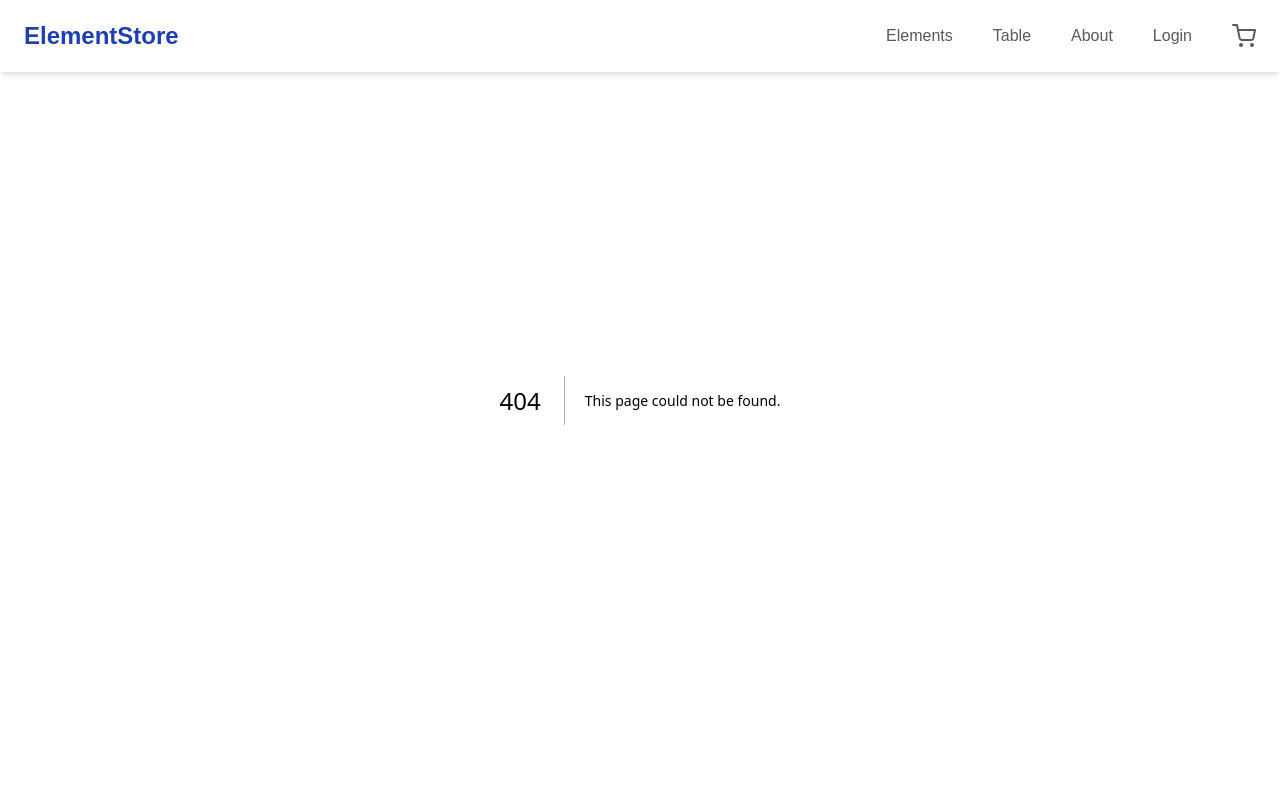
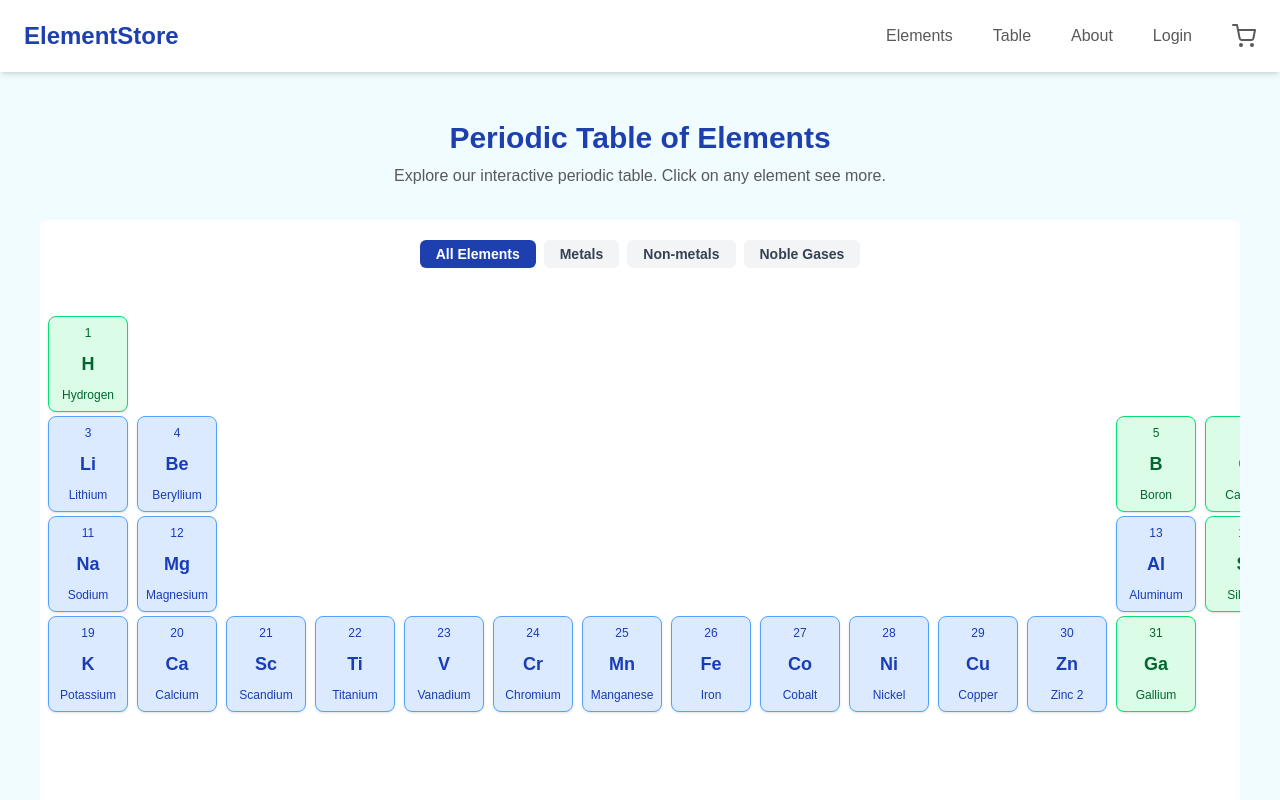
Before and after one commit to clr-cera/Web_2025_1, a Next.js app in the folder frontend/: page /Table in a window 1280 px wide. Before the commit this address had no page. Shown: the top 800 px of the page. Built offline with nearby package versions, Linux system fonts and the light colour scheme; data requests are answered from the project's data file.

Commit message:
specific page

```diff
--- a/frontend/db.json
+++ b/frontend/db.json
@@ -10,7 +10,9 @@
       "state": "Gas",
       "price": 0.02,
       "stock": 150,
-      "id": "658d"
+      "id": "658d",
+      "row": 1,
+      "column": 1
     },
     {
       "atomic_number": 2,
@@ -19,6 +21,8 @@
       "name": "Helium",
       "description": "Helium is a colorless, odorless gas that is lighter than air. It is the second most abundant element in the universe.",
       "category": "Noble Gases",
+      "row": 1,
+      "column": 18,
       "state": "Gas",
       "price": 0.01,
       "stock": 100,
@@ -31,6 +35,8 @@
       "name": "Lithium",
       "description": "Lithium is a soft, silvery-white metal. It is the lightest metal and the least dense solid element.",
       "category": "Metals",
+      "row": 2,
+      "column": 1,
       "state": "Solid",
       "price": 0.03,
       "stock": 85,
@@ -43,6 +49,8 @@
       "name": "Beryllium",
       "description": "Beryllium is a hard, grayish metal. It is the fourth element in the periodic table and has the atomic number 4.",
       "category": "Metals",
+      "row": 2,
+      "column": 2,
       "state": "Solid",
       "price": 0.05,
       "stock": 10,
@@ -55,6 +63,8 @@
       "name": "Boron",
       "description": "Boron is a metalloid that is essential for plant growth. It is used in glass and ceramics.",
       "category": "Non-Metals",
+      "row": 2,
+      "column": 13,
       "state": "Solid",
       "price": 0.04,
       "stock": 60,
@@ -67,6 +77,8 @@
       "name": "Carbon",
       "description": "Carbon is a non-metal that is the basis of all known life. It exists in several forms, including graphite and diamond.",
       "category": "Non-Metals",
+      "row": 2,
+      "column": 14,
       "state": "Solid",
       "price": 0.02,
       "stock": 200,
@@ -79,6 +91,8 @@
       "name": "Nitrogen",
       "description": "Nitrogen is a colorless, odorless gas that makes up about 78% of the Earth's atmosphere.",
       "category": "Non-Metals",
+      "row": 2,
+      "column": 15,
       "state": "Gas",
       "price": 0.01,
       "stock": 180,
@@ -91,6 +105,8 @@
       "name": "Oxygen",
       "description": "Oxygen is a colorless, odorless gas that is essential for respiration in most living organisms.",
       "category": "Non-Metals",
+      "row": 2,
+      "column": 16,
       "state": "Gas",
       "price": 0.02,
       "stock": 190,
@@ -103,6 +119,8 @@
       "name": "Neon",
       "description": "Neon is a noble gas that is used in neon signs and high-voltage indicators.",
       "category": "Noble Gases",
+      "row": 2,
+      "column": 18,
       "state": "Gas",
       "price": 0.03,
       "stock": 70,
@@ -115,6 +133,8 @@
       "name": "Sodium",
       "description": "Sodium is a soft, silvery-white metal that reacts vigorously with water.",
       "category": "Metals",
+      "row": 3,
+      "column": 1,
       "state": "Solid",
       "price": 0.04,
       "stock": 95,
@@ -127,6 +147,8 @@
       "name": "Magnesium",
       "description": "Magnesium is a shiny gray metal that is used in lightweight alloys and fireworks.",
       "category": "Metals",
+      "row": 3,
+      "column": 2,
       "state": "Solid",
       "price": 0.03,
       "stock": 110,
@@ -139,6 +161,8 @@
       "name": "Aluminum",
       "description": "Aluminum is a lightweight, silvery-white metal used in a wide range of applications from packaging to aerospace.",
       "category": "Metals",
+      "row": 3,
+      "column": 13,
       "state": "Solid",
       "price": 0.03,
       "stock": 120,
@@ -151,6 +175,8 @@
       "name": "Silicon",
       "description": "Silicon is a metalloid essential in electronics and computer chips. It is also used in construction materials.",
       "category": "Non-Metals",
+      "row": 3,
+      "column": 14,
       "state": "Solid",
       "price": 0.04,
       "stock": 140,
@@ -163,6 +189,8 @@
       "name": "Phosphorus",
       "description": "Phosphorus is a reactive non-metal used in fertilizers, detergents, and explosives.",
       "category": "Non-Metals",
+      "row": 3,
+      "column": 15,
       "state": "Solid",
       "price": 0.03,
       "stock": 100,
@@ -176,6 +204,8 @@
       "description": "Sulfur is a yellow solid non-metal used in industrial processes such as sulfuric acid production.",
       "category": "Non-Metals",
       "state": "Solid",
+      "row": 3,
+      "column": 16,
       "price": 0.02,
       "stock": 130,
       "id": "20f0"
@@ -187,6 +217,8 @@
       "name": "Chlorine",
       "description": "Chlorine is a yellow-green gas used in disinfection, plastics, and water treatment.",
       "category": "Non-Metals",
+      "row": 3,
+      "column": 17,
       "state": "Gas",
       "price": 0.02,
       "stock": 160,
@@ -200,6 +232,8 @@
       "description": "Argon is a noble gas commonly used in lighting and welding applications.",
       "category": "Noble Gases",
       "state": "Gas",
+      "row": 3,
+      "column": 18,
       "price": 0.03,
       "stock": 90,
       "id": "5a39"
@@ -211,6 +245,8 @@
       "name": "Potassium",
       "description": "Potassium is a soft metal essential for biological functions. It reacts violently with water.",
       "category": "Metals",
+      "row": 4,
+      "column": 1,
       "state": "Solid",
       "price": 0.04,
       "stock": 85,
@@ -223,9 +259,11 @@
       "name": "Calcium",
       "description": "Calcium is a metal used in building materials and is essential for bone health in living organisms.",
       "category": "Metals",
+      "row": 4,
+      "column": 2,
       "state": "Solid",
       "price": 0.03,
-      "stock": 110,
+      "stock": 0,
       "id": "86ad"
     },
     {
@@ -235,9 +273,11 @@
       "name": "Scandium",
       "description": "Scandium is a soft, silvery metal often found in rare earth minerals and used in aerospace alloys.",
       "category": "Metals",
+      "row": 4,
+      "column": 3,
       "state": "Solid",
       "price": 0.06,
-      "stock": 40,
+      "stock": 0,
       "id": "5300"
     },
     {
@@ -247,6 +287,8 @@
       "name": "Titanium",
       "description": "Titanium is a strong, corrosion-resistant metal used in aerospace, medical implants, and pigments.",
       "category": "Metals",
+      "row": 4,
+      "column": 4,
       "state": "Solid",
       "price": 0.07,
       "stock": 70,
@@ -259,6 +301,8 @@
       "name": "Vanadium",
       "description": "Vanadium is a hard, silvery metal used in steel alloys to improve strength and durability.",
       "category": "Metals",
+      "row": 4,
+      "column": 5,
       "state": "Solid",
       "price": 0.06,
       "stock": 60,
@@ -271,6 +315,8 @@
       "name": "Chromium",
       "description": "Chromium is a lustrous metal known for its high polish and used in stainless steel production.",
       "category": "Metals",
+      "row": 4,
+      "column": 6,
       "state": "Solid",
       "price": 0.05,
       "stock": 50,
@@ -283,6 +329,8 @@
       "name": "Manganese",
       "description": "Manganese is a brittle metal essential in steelmaking and used in batteries and pigments.",
       "category": "Metals",
+      "row": 4,
+      "column": 7,
       "state": "Solid",
       "price": 0.04,
       "stock": 65,
@@ -295,6 +343,8 @@
       "name": "Iron",
       "description": "Iron is a magnetic metal crucial in construction, tools, and the human body's oxygen transport.",
       "category": "Metals",
+      "row": 4,
+      "column": 8,
       "state": "Solid",
       "price": 0.03,
       "stock": 200,
@@ -307,6 +357,8 @@
       "name": "Cobalt",
       "description": "Cobalt is a magnetic metal used in batteries, magnets, and to produce blue pigments in glass.",
       "category": "Metals",
+      "row": 4,
+      "column": 9,
       "state": "Solid",
       "price": 0.06,
       "stock": 75,
@@ -319,6 +371,8 @@
       "name": "Nickel",
       "description": "Nickel is a silvery-white metal used in coins, batteries, and stainless steel.",
       "category": "Metals",
+      "row": 4,
+      "column": 10,
       "state": "Solid",
       "price": 0.05,
       "stock": 85,
@@ -331,6 +385,8 @@
       "name": "Copper",
       "description": "Copper is a reddish metal known for its electrical conductivity, used in wiring and plumbing.",
       "category": "Metals",
+      "row": 4,
+      "column": 11,
       "state": "Solid",
       "price": 0.04,
       "stock": 95,
@@ -343,6 +399,8 @@
       "name": "Zinc 2",
       "description": "Zinc is a bluish-silver metal used to galvanize steel, in batteries, and as a dietary supplement.",
       "category": "Metals",
+      "row": 4,
+      "column": 12,
       "state": "Solid",
       "price": 0.03,
       "stock": 105,
@@ -359,6 +417,20 @@
       "state": "Solid",
       "price": 50,
       "stock": 0
+    },
+    {
+      "id": "da92",
+      "atomic_number": 31,
+      "atomic_mass": 69.723,
+      "symbol": "Ga",
+      "name": "Gallium",
+      "description": "Gallium is a soft metal that smells in your hands",
+      "category": "Non-Metals",
+      "state": "Solid",
+      "price": 1,
+      "stock": 100,
+      "row": 4,
+      "column": 13
     }
   ],
   "users": [
--- a/frontend/src/app/Admin/components/ProductTable.tsx
+++ b/frontend/src/app/Admin/components/ProductTable.tsx
@@ -118,18 +118,20 @@ export const ProductsTable: React.FC<ProductsTableProps> = ({ data = [] }) => {
         <form
           onSubmit={async (e) => {
             e.preventDefault();
-            const form = e.currentTarget;
+            const formData = new FormData(e.currentTarget);
             try {
               const newProduct = {
-                atomic_number: Number((form[0] as HTMLInputElement).value),
-                atomic_mass: Number((form[1] as HTMLInputElement).value),
-                symbol: (form[2] as HTMLInputElement).value,
-                name: (form[3] as HTMLInputElement).value,
-                description: (form[4] as HTMLTextAreaElement).value,
-                category: (form[5] as HTMLSelectElement).value,
-                state: (form[6] as HTMLInputElement).value,
-                price: Number((form[7] as HTMLInputElement).value),
-                stock: Number((form[8] as HTMLInputElement).value),
+                atomic_number: Number(formData.get("atomic_number")),
+                atomic_mass: Number(formData.get("atomic_mass")),
+                symbol: formData.get("symbol") as string,
+                name: formData.get("name") as string,
+                description: formData.get("description") as string,
+                category: formData.get("category") as string,
+                state: formData.get("state") as string,
+                price: Number(formData.get("price")),
+                stock: Number(formData.get("stock")),
+                row: Number(formData.get("row")),
+                column: Number(formData.get("column")),
               };
 
               await createElement(newProduct);
@@ -145,6 +147,7 @@ export const ProductsTable: React.FC<ProductsTableProps> = ({ data = [] }) => {
             <label className="text-text-gray-darker">Atomic Number</label>
             <input
               type="number"
+              name="atomic_number"
               placeholder="e.g. 31"
               className="border px-3 py-2 rounded border-border-gray"
             />
@@ -154,6 +157,7 @@ export const ProductsTable: React.FC<ProductsTableProps> = ({ data = [] }) => {
             <label className="text-text-gray-darker">Atomic Mass</label>
             <input
               type="number"
+              name="atomic_mass"
               step="0.001"
               placeholder="e.g. 69.723"
               className="border px-3 py-2 rounded border-border-gray"
@@ -164,6 +168,7 @@ export const ProductsTable: React.FC<ProductsTableProps> = ({ data = [] }) => {
             <label className="text-text-gray-darker">Symbol</label>
             <input
               type="text"
+              name="symbol"
               placeholder="e.g. Ga"
               className="border px-3 py-2 rounded border-border-gray"
             />
@@ -173,6 +178,7 @@ export const ProductsTable: React.FC<ProductsTableProps> = ({ data = [] }) => {
             <label className="text-text-gray-darker">Name</label>
             <input
               type="text"
+              name="name"
               placeholder="e.g. Gallium"
               className="border px-3 py-2 rounded border-border-gray"
             />
@@ -181,6 +187,7 @@ export const ProductsTable: React.FC<ProductsTableProps> = ({ data = [] }) => {
           <div className="flex flex-col gap-1">
             <label className="text-text-gray-darker">Description</label>
             <textarea
+              name="description"
               placeholder="e.g. Gallium is a soft metal that melts in your hand."
               className="border px-3 py-2 rounded border-border-gray resize-none"
               rows={3}
@@ -189,7 +196,7 @@ export const ProductsTable: React.FC<ProductsTableProps> = ({ data = [] }) => {
 
           <div className="flex flex-col gap-1">
             <label className="text-text-gray-darker">Category</label>
-            <select className="border px-3 py-2 rounded border-border-gray">
+            <select name="category" className="border px-3 py-2 rounded border-border-gray">
               <option value="Metals">Metals</option>
               <option value="Non-Metals">Non-Metals</option>
               <option value="Noble Gases">Noble Gases</option>
@@ -200,6 +207,7 @@ export const ProductsTable: React.FC<ProductsTableProps> = ({ data = [] }) => {
             <label className="text-text-gray-darker">State</label>
             <input
               type="text"
+              name="state"
               placeholder="e.g. Solid"
               className="border px-3 py-2 rounded border-border-gray"
             />
@@ -209,6 +217,7 @@ export const ProductsTable: React.FC<ProductsTableProps> = ({ data = [] }) => {
             <label className="text-text-gray-darker">Price ($)</label>
             <input
               type="number"
+              name="price"
               step="0.01"
               placeholder="e.g. 0.05"
               className="border px-3 py-2 rounded border-border-gray"
@@ -219,9 +228,31 @@ export const ProductsTable: React.FC<ProductsTableProps> = ({ data = [] }) => {
             <label className="text-text-gray-darker">Stock</label>
             <input
               type="number"
+              name="stock"
               placeholder="e.g. 100"
               className="border px-3 py-2 rounded border-border-gray"
             />
+          </div>
+
+          <div className="flex gap-4">
+            <div className="flex flex-col gap-1 w-1/2">
+              <label className="text-text-gray-darker">Row</label>
+              <input
+                type="number"
+                name="row"
+                placeholder="e.g. 3"
+                className="border px-3 py-2 rounded border-border-gray"
+              />
+            </div>
+            <div className="flex flex-col gap-1 w-1/2">
+              <label className="text-text-gray-darker">Column</label>
+              <input
+                type="number"
+                name="column"
+                placeholder="e.g. 13"
+                className="border px-3 py-2 rounded border-border-gray"
+              />
+            </div>
           </div>
 
           <button
@@ -261,6 +292,8 @@ export const ProductsTable: React.FC<ProductsTableProps> = ({ data = [] }) => {
                   description: formData.get("description") as string,
                   category: formData.get("category") as string,
                   state: formData.get("state") as string,
+                  row: Number(formData.get("row")),
+                  column: Number(formData.get("column")),
                 };
 
                 await updateElement(selectedProduct.id, updatedProduct);
@@ -370,6 +403,26 @@ export const ProductsTable: React.FC<ProductsTableProps> = ({ data = [] }) => {
                 className="border px-3 py-2 rounded border-border-gray"
               />
             </div>
+            <div className="flex gap-4">
+              <div className="flex flex-col gap-1 w-1/2">
+                <label className="text-text-gray-darker">Row</label>
+                <input
+                  name="row"
+                  type="number"
+                  defaultValue={selectedProduct.row}
+                  className="border px-3 py-2 rounded border-border-gray"
+                />
+              </div>
+              <div className="flex flex-col gap-1 w-1/2">
+                <label className="text-text-gray-darker">Column</label>
+                <input
+                  name="column"
+                  type="number"
+                  defaultValue={selectedProduct.column}
+                  className="border px-3 py-2 rounded border-border-gray"
+                />
+              </div>
+            </div>
 
             <button
               type="submit"
--- /dev/null
+++ b/frontend/src/app/Table/components/ElementBlock.tsx
@@ -0,0 +1,54 @@
+"use client";
+
+import Link from "next/link";
+import { ElementType } from "@/services/elementsServices";
+
+// Mapeia cores de fundo, borda e texto por categoria
+const categoryStyles: Record<
+  string,
+  { bg: string; border: string; text: string }
+> = {
+  "Non-Metals": {
+    bg: "bg-green-100",
+    border: "border-green-400",
+    text: "text-green-800",
+  },
+  "Metals": {
+    bg: "bg-blue-100",
+    border: "border-blue-400",
+    text: "text-blue-800",
+  },
+  "Noble Gases": {
+    bg: "bg-purple-100",
+    border: "border-purple-400",
+    text: "text-purple-800",
+  },
+};
+
+export default function ElementBlock({ element }: { element: ElementType }) {
+  const style = categoryStyles[element.category] || {
+    bg: "bg-gray-100",
+    border: "border-gray-300",
+    text: "text-gray-700",
+  };
+
+  return (
+    <Link
+      href={`/Products/${element.name}`}
+      className={`
+        ${style.bg} ${style.border} ${style.text}
+        w-16 h-20 sm:w-20 sm:h-24
+        rounded-lg shadow-sm border
+        flex flex-col items-center justify-between
+        px-2 py-2 text-center
+        transition-transform transform hover:scale-105 hover:shadow-md
+      `}
+    >
+      <div className="text-[10px] sm:text-xs font-medium">
+        {element.atomic_number}
+      </div>
+      <div className="text-base sm:text-lg font-bold">{element.symbol}</div>
+      <div className="text-[10px] sm:text-xs truncate">{element.name}</div>
+    </Link>
+  );
+}
--- /dev/null
+++ b/frontend/src/app/Table/page.tsx
@@ -0,0 +1,111 @@
+"use client";
+
+import { useEffect, useState } from "react";
+import { ElementType, fetchAllElements } from "@/services/elementsServices";
+import ElementBlock from "@/app/Table/components/ElementBlock";
+
+const filters = ["All Elements", "Metals", "Non-metals", "Noble Gases"];
+
+
+const rows = 7;
+const cols = 18;
+
+export default function PeriodicTablePage() {
+  const [elements, setElements] = useState<ElementType[]>([]);
+  const [filter, setFilter] = useState("All Elements");
+
+  useEffect(() => {
+    const load = async () => {
+      const data = await fetchAllElements();
+      setElements(data);
+    };
+    load();
+  }, []);
+
+  const isMatch = (element: ElementType) => {
+    const cat = element.category.toLowerCase();
+
+    if (filter === "All Elements") return true;
+    if (filter === "Metals") return cat === "metals";
+    if (filter === "Non-metals") return cat === "non-metals";
+    if (filter === "Noble Gases") return cat === "noble gases";
+    return true;
+  };
+
+  // Montagem da grade com base nas posições
+  const grid: (ElementType | null)[][] = Array(rows)
+    .fill(null)
+    .map(() => Array(cols).fill(null));
+  elements.forEach((el) => {
+    const row = el["row"];
+    const col = el["column"];
+    if (row && col) grid[row - 1][col - 1] = el;
+  });
+
+  return (
+    <div className="px-4 sm:px-10 pb-10 pt-30  bg-background-blue min-h-screen">
+      <div className="text-center mb-8">
+        <h1 className="text-3xl font-bold text-primary-blue">Periodic Table of Elements</h1>
+        <p className="text-text-gray mt-2">
+          Explore our interactive periodic table. Click on any element see more.
+        </p>
+      </div>
+      <div className="bg-white py-5 rounded-lg">
+          {/* Filtros */}
+          <div className="flex justify-center mb-8 gap-2 flex-wrap">
+            {filters.map((cat) => (
+              <button
+                key={cat}
+                onClick={() => setFilter(cat)}
+                className={`px-4 py-1 text-sm rounded-md font-semibold transition cursor-pointer ${
+                  filter === cat
+                    ? "bg-primary-blue text-white"
+                    : "bg-gray-100 text-gray-700"
+                }`}
+              >
+                {cat}
+              </button>
+            ))}
+          </div>
+
+          {/* Container da Tabela */}
+        <div className="overflow-x-auto py-4 px-2">
+          <div className="w-[100rem] mx-auto"> {/* Considera o tamanho para as colunas*/}
+            <div
+              className="grid gap-1"
+              style={{
+                gridTemplateColumns: `repeat(${cols}, 85px)` // Cada coluna = 64px
+              }}
+            >
+              {grid.flat().map((element, index) => (
+                <div key={index} className="w-full h-full">
+                  {element && isMatch(element) ? (
+                    <ElementBlock element={element} />
+                  ) : (
+                    <div className="min-h-15" />
+                  )}
+                </div>
+              ))}
+            </div>
+          </div>
+        </div>
+
+          {/* Legenda */}
+          <div className="mt-10 flex flex-wrap justify-center gap-4 text-sm text-gray-600">
+            <LegendItem color="bg-green-100" label="Nonmetal" />
+            <LegendItem color="bg-blue-100" label="Metal" />
+            <LegendItem color="bg-purple-100" label="Noble Gas" />
+          </div>
+        </div>
+      </div>
+  );
+}
+
+function LegendItem({ color, label }: { color: string; label: string }) {
+  return (
+    <div className="flex items-center gap-2">
+      <span className={`w-4 h-4 rounded-sm ${color}`} />
+      <p>{label}</p>
+    </div>
+  );
+}
--- a/frontend/src/components/Header.tsx
+++ b/frontend/src/components/Header.tsx
@@ -65,7 +65,7 @@ export default function Header() {
           >
             <ul className="flex flex-col md:flex-row md:space-x-2 text-text-gray">
               <li><Link href="/Elements" className="block px-4 py-2 hover:text-primary-blue font-medium">Elements</Link></li>
-              <li><Link href="/#table" className="block px-4 py-2 hover:text-primary-blue font-medium">Table</Link></li>
+              <li><Link href="/Table" className="block px-4 py-2 hover:text-primary-blue font-medium">Table</Link></li>
               <li><Link href="/About" className="block px-4 py-2 hover:text-primary-blue font-medium">About</Link></li>
 
               {!user && (
--- a/frontend/src/services/elementsServices.ts
+++ b/frontend/src/services/elementsServices.ts
@@ -11,6 +11,8 @@ export type ElementType = {
   state: string;
   price: number;
   stock: number;
+  row?: number;
+  column?: number;
 };
 
 const API_BASE_URL = "http://localhost:3001";
```
